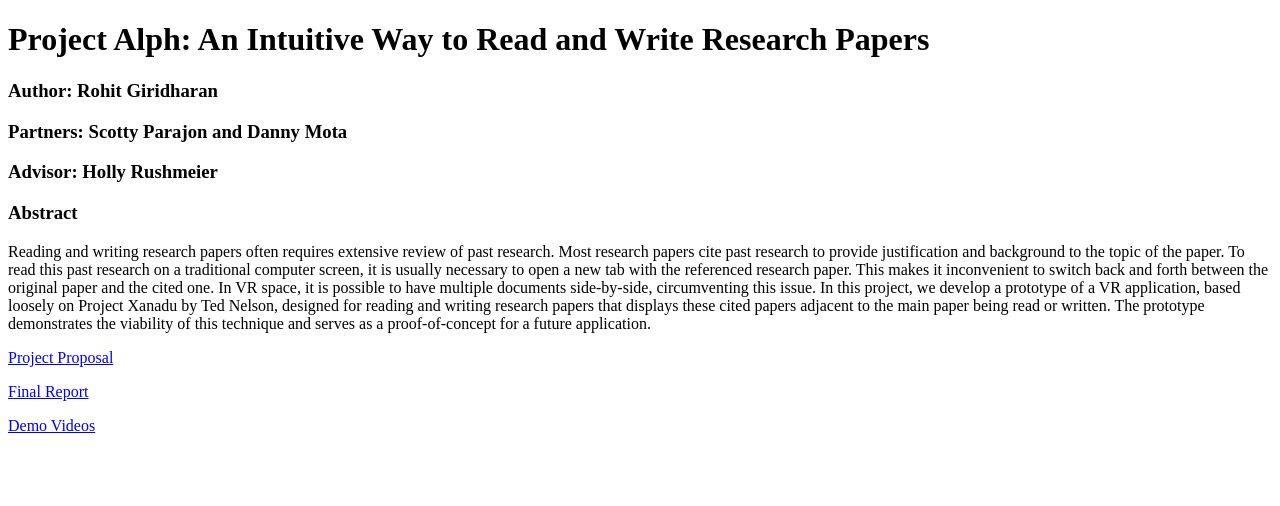
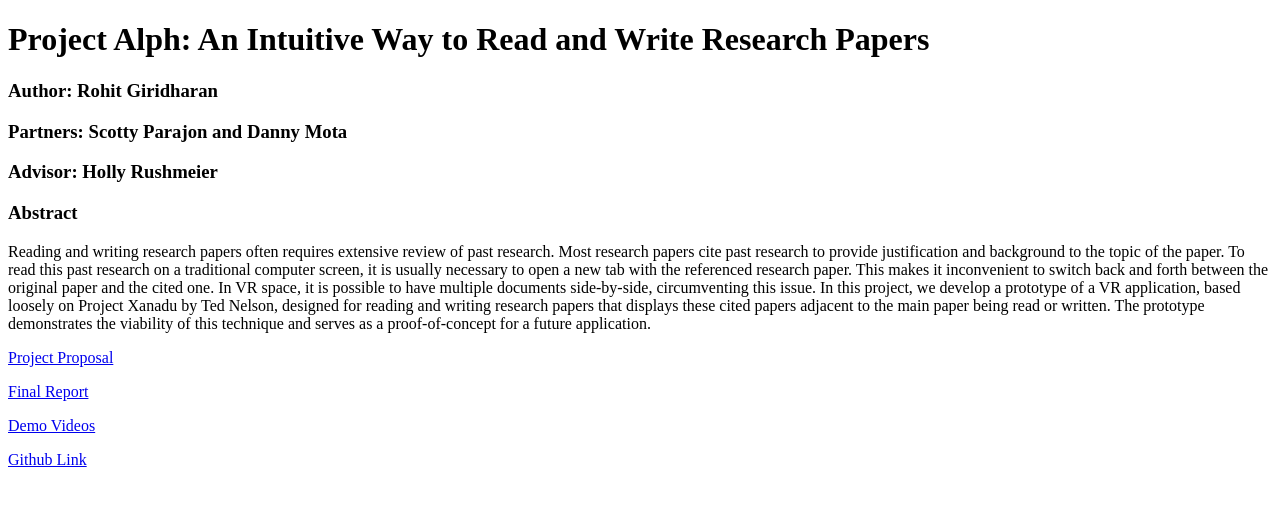
Before and after one commit to cs-lovers-69420/alph-backend, a plain HTML site: page index.html in a window 1280 px wide. Drawn offline with Linux system fonts and the light colour scheme.

Commit message:
Added github link to index

```diff
--- a/index.html
+++ b/index.html
@@ -23,6 +23,7 @@
     <p><a href="Giridharan_490Report_ProjectAlph.pdf"> Final Report </a></p>
     <p><a href="https://drive.google.com/drive/folders/1ZUJrRtXwauTPsW4vepmTIexfiDoSx5G0?usp=sharing"> Demo Videos </a>
     </p>
+    <p><a href="https://github.com/cs-lovers"> Github Link </a></p>
 
 </body>
 
```
